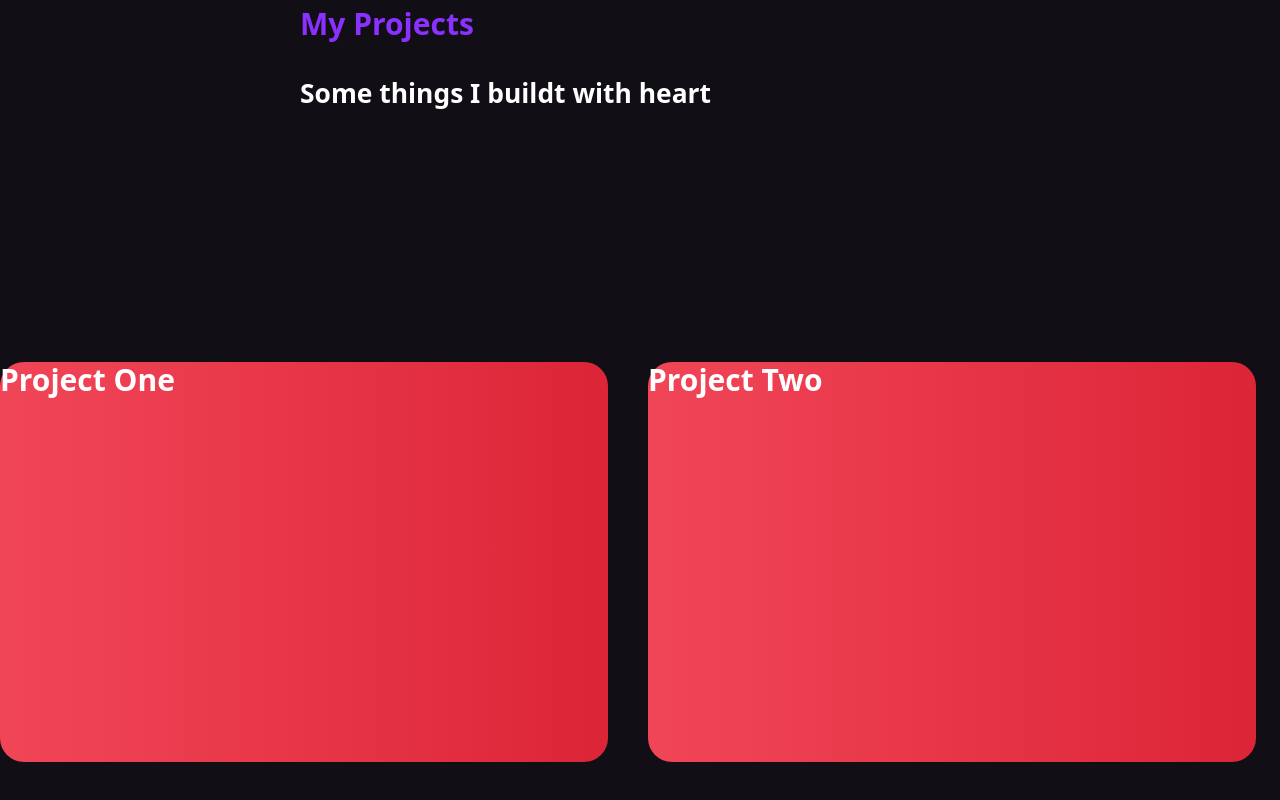
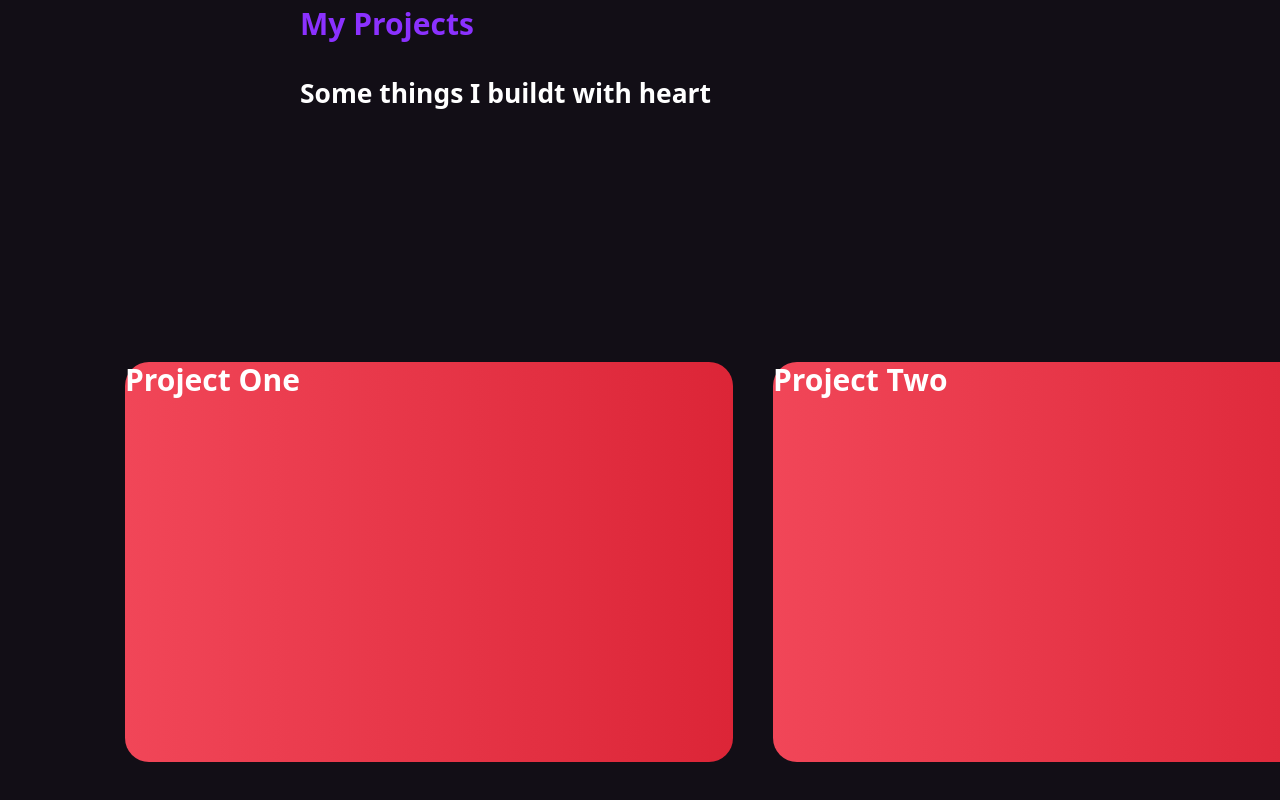
Before and after one commit to linusehle/linusehle-portfolio, a Vue app: page / in a window 1280 px wide. Shown: the part 2482-3282 px from the top of the page. Built offline with nearby package versions, Linux system fonts and the light colour scheme.

Commit message:
feat: improved horizontal scrolling

```diff
--- a/src/components/Home.vue
+++ b/src/components/Home.vue
@@ -408,6 +408,10 @@ button.grow_skew_forward:hover::after {
   position: sticky;
   top: 0;
   height: 100vh;
+  padding: 3rem 1rem;
+  @media (min-width: 768px) {
+    padding: 3rem 125px;
+  }
 }
 
 .scroll_section {
```
